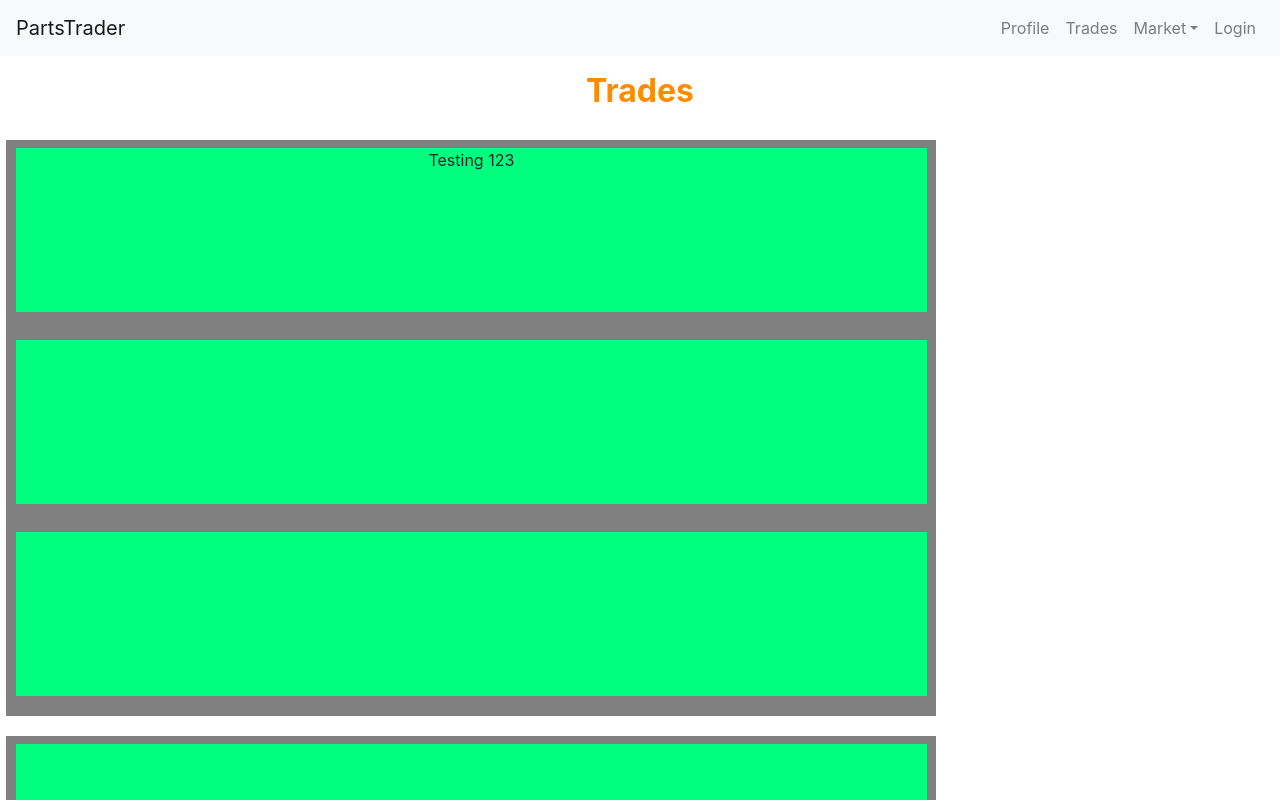
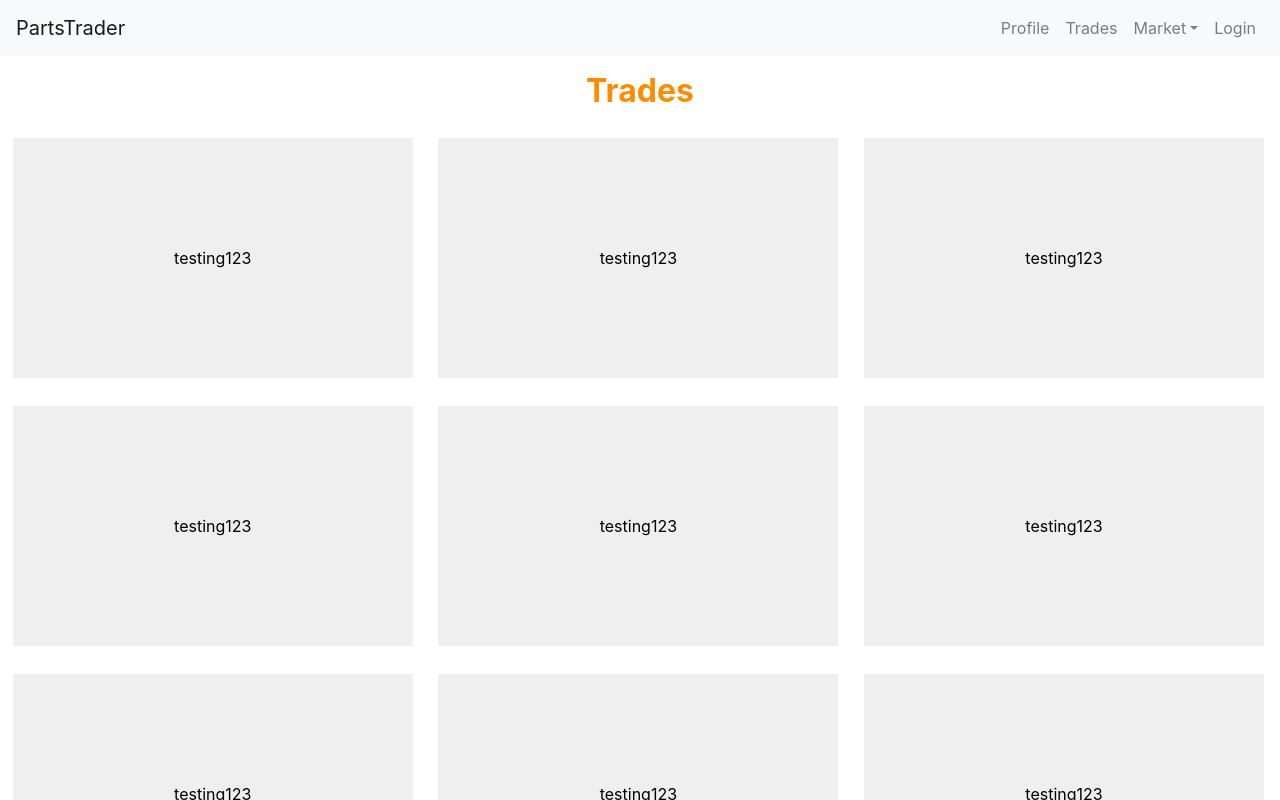
Before and after one commit to noobstick/PartsTrader, a React (Create React App) app: page / in a window 1280 px wide. Shown: the top 800 px of the page. Built offline with nearby package versions, Linux system fonts and the light colour scheme.

Commit message:
dynamically create trade posts

```diff
--- a/src/App.js
+++ b/src/App.js
@@ -9,8 +9,8 @@ class App extends Component {
     return (
       <div className="App">
         <Example />
-        <div class="title">Trades</div>
-        <TradePanel />
+        <div className="title">Trades</div>
+        <TradePanel posts='16'/>
       </div>
     );
   }
--- a/src/TradePanel.js
+++ b/src/TradePanel.js
@@ -11,22 +11,26 @@ import {
   UncontrolledDropdown,
   DropdownToggle,
   DropdownMenu,
-  DropdownItem } from 'reactstrap';
+  DropdownItem
+} from 'reactstrap';
 
 export default class TradePanel extends React.Component {
+  createPosts(i){
+    let postsTable = [];
+    const posts = i;
+    for(let i = 0; i < posts; i++){
+      postsTable.push(<TradePost key={i} name="testing123"/>)
+    }
+
+    return postsTable;
+  }
+
   render() {
+    const posts = this.props.posts;
     return (
-        <div>
+      <div className="tradePanel">
         <section class="box">
-            <TradePost name={"Testing 123"}/>
-            <TradePost />
-            <TradePost />
-          </section>
-          <section class="box">
-            <TradePost />
-            <TradePost />
-            <TradePost />
-            <TradePost />
+          {this.createPosts(posts)}
         </section>
       </div>
     );
--- a/src/TradePost.js
+++ b/src/TradePost.js
@@ -4,7 +4,9 @@ export default class TradePost extends React.Component{
     render(){
         const name = this.props.name;
         return (
-            <div class="trade">{name}</div>
+            <button class="trade">
+                {name}
+            </button>
         )
     }
 }
--- a/src/index.css
+++ b/src/index.css
@@ -3,6 +3,8 @@ body {
   padding: 0;
   font-family: sans-serif;
   background-color: #000;
+  height: 100vh;
+  width: 100vw;
 }
 
 .title {
@@ -17,24 +19,27 @@ body {
 
 }
 .box {
-  display: block;
-  float: left;
-  margin: 10px 0.5%;
+  width: 100%;
+}
+
+.tradePanel {
+  height: 100vh;
+  width: 100vw;
 }
 
 .trade {
-  min-height: 164px;
+  display: table;
+  min-height: 30vh;
   float: left;
   margin: 0.5em 1% 20px 1%;
-  width: 98%;
-  background-color: springgreen;
+  width: 50vh;
+  border: none;
+  /* background-color: springgreen; */
 }
 
 section {
-  max-width: 930px;
-  width: 99%;
   float: left;
-  max-height: 1200px;
-  height: 99%;
-  background-color: gray;
+  height: 99vh;
+  width: 99vh;
+  /* background-color: gray; */
 }
```
Lines whose indentation alone changed are shown as unchanged.
